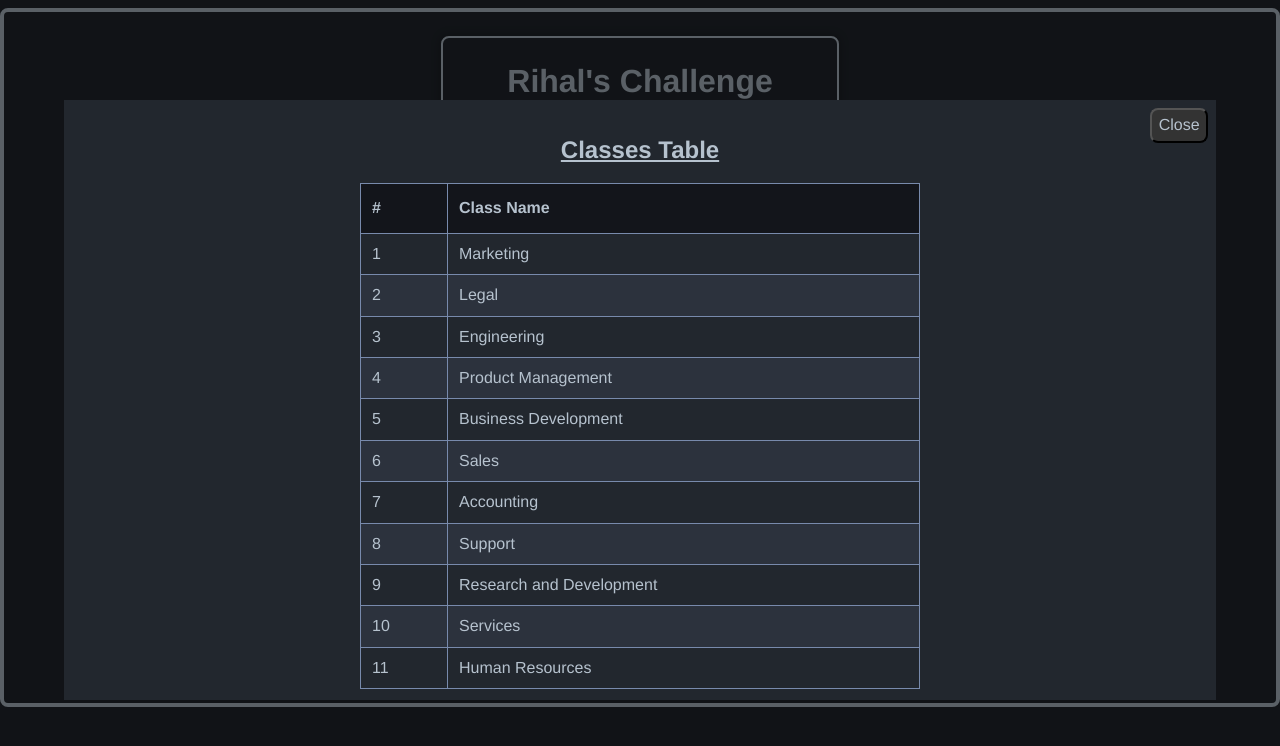
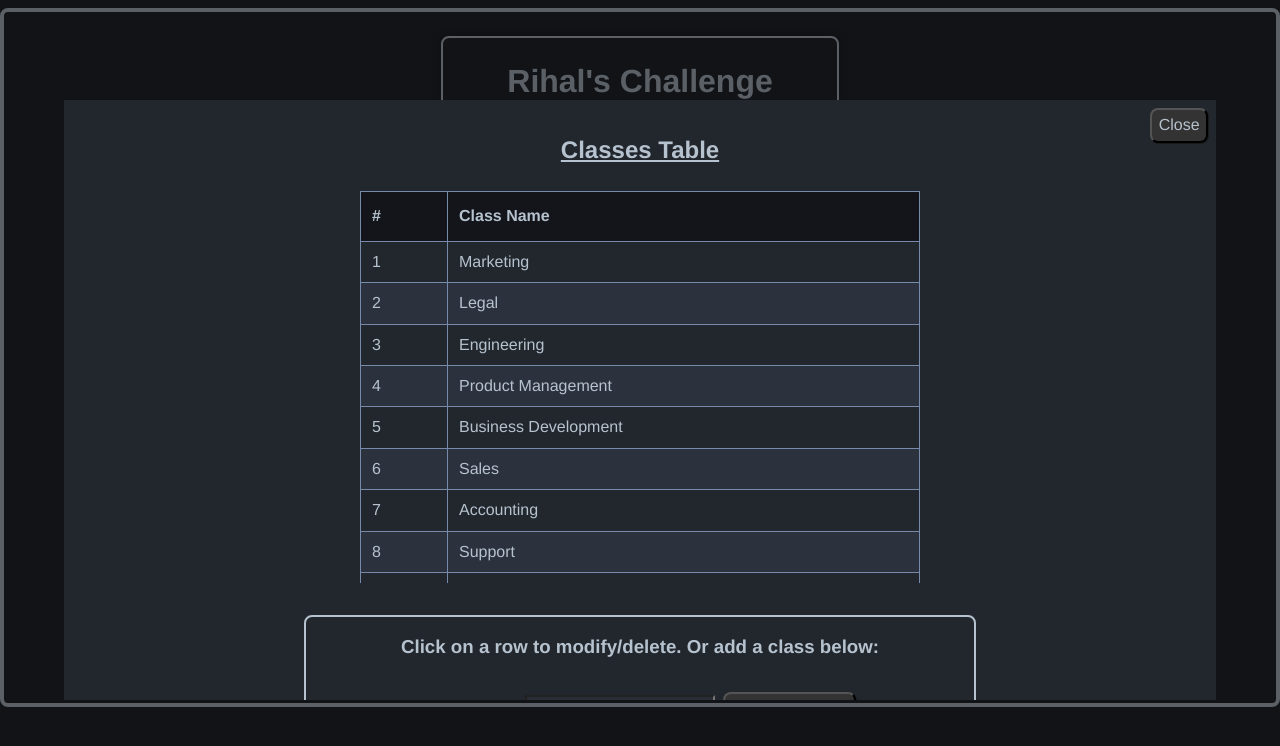
Before and after one commit to DandyDo/rihal-challenges-fullstack, a React (Create React App) app: page / in a window 1280 px wide. Both pictures are taken after a click on the button "View Classes". Shown: the top 746 px of the page. Built offline with nearby package versions, Linux system fonts and the light colour scheme; data requests are answered from the project's data file.

Commit message:
added minor adjustment to styling.

```diff
--- a/src/components/Lists/Classes/Classes.js
+++ b/src/components/Lists/Classes/Classes.js
@@ -4,6 +4,7 @@ const Classes = ({ classes, setEditClass, setCondition }) => {
   return (
     <div>
       <h2 className='underline'>Classes Table</h2>
+      <div className='vh-50 center overflow-x-auto overflow-y-auto'>
         <table>
           <thead>
             <tr>
@@ -24,6 +25,8 @@ const Classes = ({ classes, setEditClass, setCondition }) => {
             }
           </tbody>
         </table>
+      </div>
+
       <div className='pb3 mv4 ba br3 bw1 w-60 center'>
         <h3>Click on a row to modify/delete. Or add a class below:</h3>
         <label htmlFor='class_name'>Class name: </label>
--- a/src/components/Lists/Countries/Countries.js
+++ b/src/components/Lists/Countries/Countries.js
@@ -4,6 +4,7 @@ const Countries = ({ countries, setEditCountry, setCondition }) => {
   return (
     <div>
       <h2 className='underline'>Countries Table</h2>
+      <div className='vh-50 center overflow-x-auto overflow-y-auto'>
         <table>
           <thead>
             <tr>
@@ -24,6 +25,8 @@ const Countries = ({ countries, setEditCountry, setCondition }) => {
             }
           </tbody>
         </table>
+      </div>
+
       <div className='pb3 mv4 ba br3 bw1 w-60 center'>
         <h3>Click on a row to modify/delete. Or add a country below:</h3>
         <label htmlFor='country'>Country: </label>
--- a/src/components/Lists/Students/Students.js
+++ b/src/components/Lists/Students/Students.js
@@ -4,7 +4,7 @@ const Students = ({ students, setEditStudent, setCondition }) => {
   return (
     <div>
       <h2 className='underline'>Students Table</h2>
-      <div className='vh-75 center overflow-x-auto overflow-y-auto'>
+      <div className='vh-50 center overflow-x-auto overflow-y-auto'>
         <table className='w-75'>
           <thead>
             <tr>
--- a/src/index.css
+++ b/src/index.css
@@ -10,6 +10,7 @@ button {
   background-color: #333333;
   border-radius: 8px;
   padding: 0.4em;
+  box-shadow: 1px 1px #1a1a1a;
 }
 
 button:hover {
@@ -38,6 +39,7 @@ label {
 table {
   margin: 8px auto;
   border-collapse: collapse;
+  table-layout: auto;
   width: 50%;
   text-align: left;
 }
```
Lines whose indentation alone changed are shown as unchanged.
